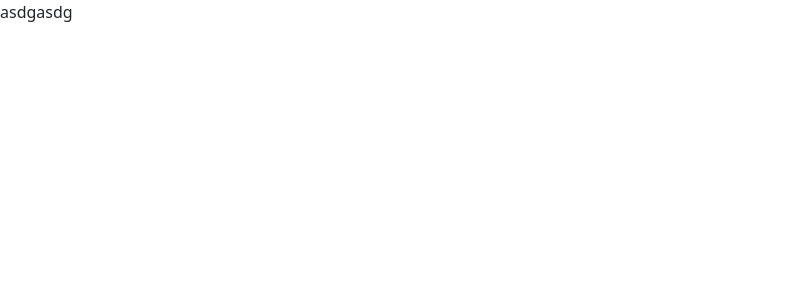
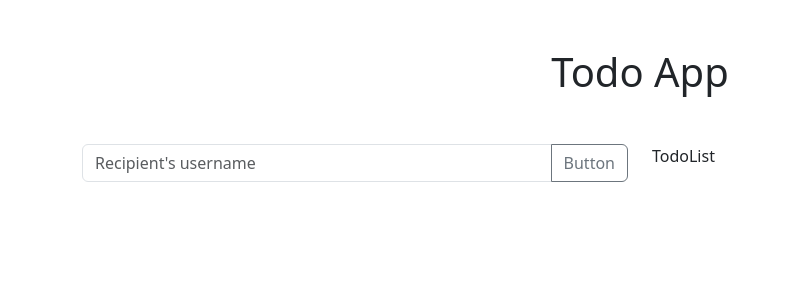
Before and after one commit to nurdoganbahadir/React-Todo-App, a React (Create React App) app: page / in a window 1280 px wide. Shown: the top 300 px of the page, without its empty margins (0-790 px from the left). Built offline with nearby package versions, Linux system fonts and the light colour scheme.

Commit message:
header oluşturuldu ve tüm componentler home sayfasında toplandı

```diff
--- a/src/App.js
+++ b/src/App.js
@@ -1,8 +1,9 @@
+import Home from "./pages/Home";
 
 function App() {
   return (
     <div className="App">
-      asdgasdg
+      <Home />
     </div>
   );
 }
--- /dev/null
+++ b/src/components/AddTodo.jsx
@@ -0,0 +1,20 @@
+import InputGroup from "react-bootstrap/InputGroup";
+import Form from "react-bootstrap/Form";
+import Button from "react-bootstrap/Button";
+
+const AddTodo = () => {
+  return (
+    <InputGroup className="mb-3">
+      <Form.Control
+        placeholder="Recipient's username"
+        aria-label="Recipient's username"
+        aria-describedby="basic-addon2"
+      />
+      <Button variant="outline-secondary" id="button-addon2">
+        Button
+      </Button>
+    </InputGroup>
+  );
+};
+
+export default AddTodo;
--- a/src/components/Header.jsx
+++ b/src/components/Header.jsx
@@ -0,0 +1,11 @@
+import React from "react";
+
+const Header = () => {
+  return (
+    <div>
+      <h1 className="text-center mt-5">Todo App</h1>
+    </div>
+  );
+};
+
+export default Header;
--- a/src/components/TodoList.jsx
+++ b/src/components/TodoList.jsx
@@ -0,0 +1,9 @@
+import React from 'react'
+
+const TodoList = () => {
+  return (
+    <div>TodoList</div>
+  )
+}
+
+export default TodoList
--- /dev/null
+++ b/src/pages/Home.jsx
@@ -0,0 +1,27 @@
+import React from "react";
+import Col from "react-bootstrap/esm/Col";
+import Container from "react-bootstrap/Container";
+import Row from "react-bootstrap/Row";
+import AddTodo from "../components/AddTodo";
+import TodoList from "../components/TodoList";
+import Header from "../components/Header";
+
+const Home = () => {
+  return (
+    <>
+      <Header />
+      <Container>
+        <Row className="my-5">
+          <Col sm={12} lg={6}>
+            <AddTodo />
+          </Col>
+          <Col sm={12} md={6}>
+            <TodoList />
+          </Col>
+        </Row>
+      </Container>
+    </>
+  );
+};
+
+export default Home;
```
